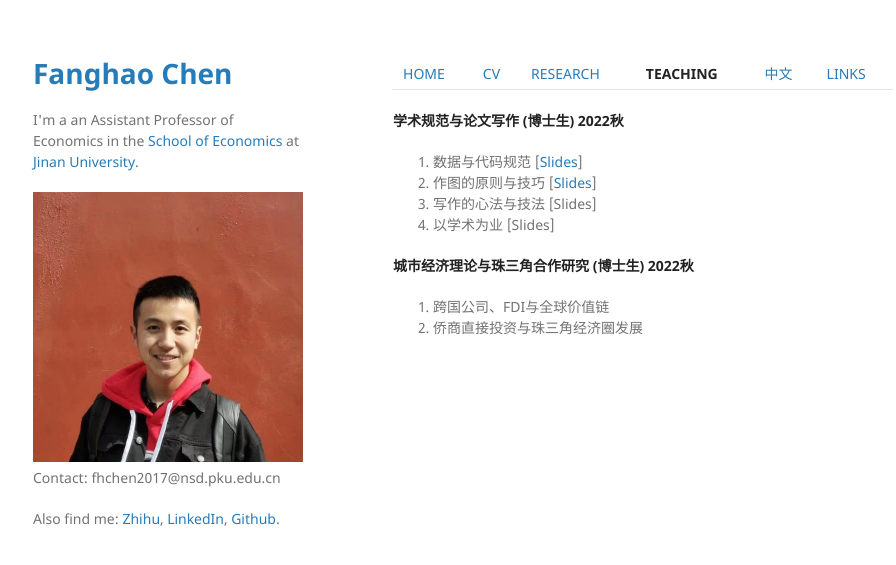
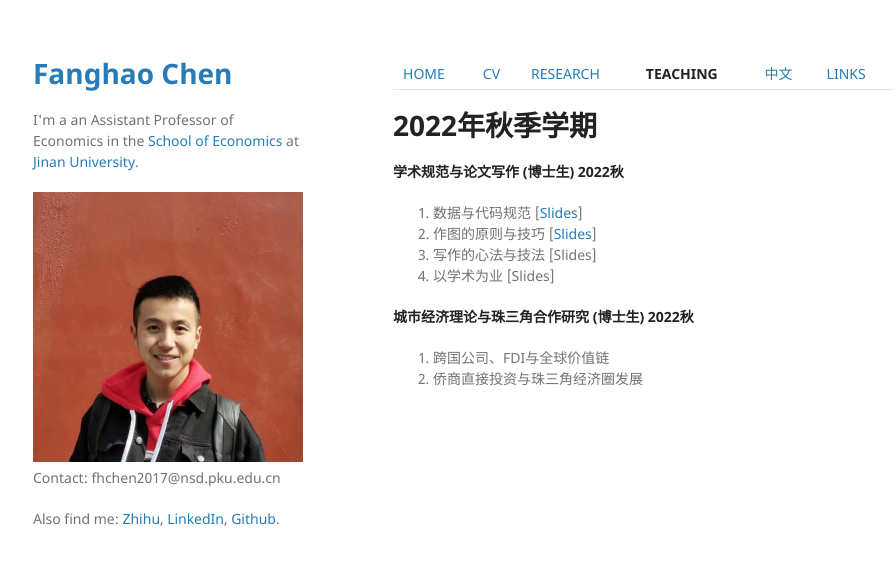
Before and after one commit to FanghaoChen/homepage, a Jekyll site: the page built from teaching.md, in a window 1280 px wide. Shown: the top 565 px of the page, without its empty margins (177-1073 px from the left). Built offline with Jekyll 4.4.1, drawn with Linux system fonts in a browser that asks for light colours; our own code applies the rules of GitHub Pages for plain Markdown files.

Commit message:
Update teaching.md

```diff
--- a/teaching.md
+++ b/teaching.md
@@ -1,4 +1,6 @@
 [HOME](./index.md) | [CV](./assets/CV_FanghaoChen_220509.pdf) | [RESEARCH](./research.md) | [**TEACHING**](./teaching.md) | [中文](./chinesepage.md) | [LINKS](./links.md)
+
+# 2022年秋季学期
 
 **学术规范与论文写作 (博士生) 2022秋** <br/>
 1. 数据与代码规范   [[Slides](./assets/Lec1_CodeData_220911.pdf)] <br/>
```
